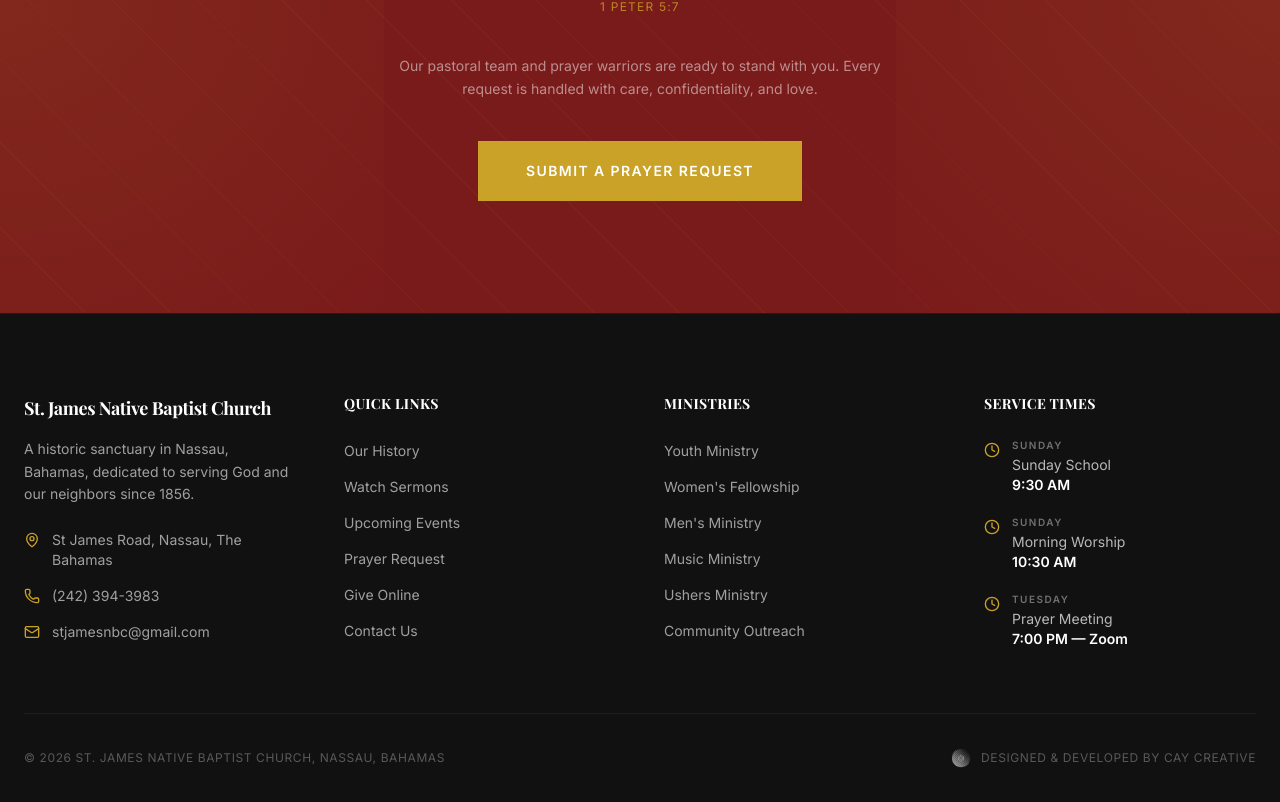
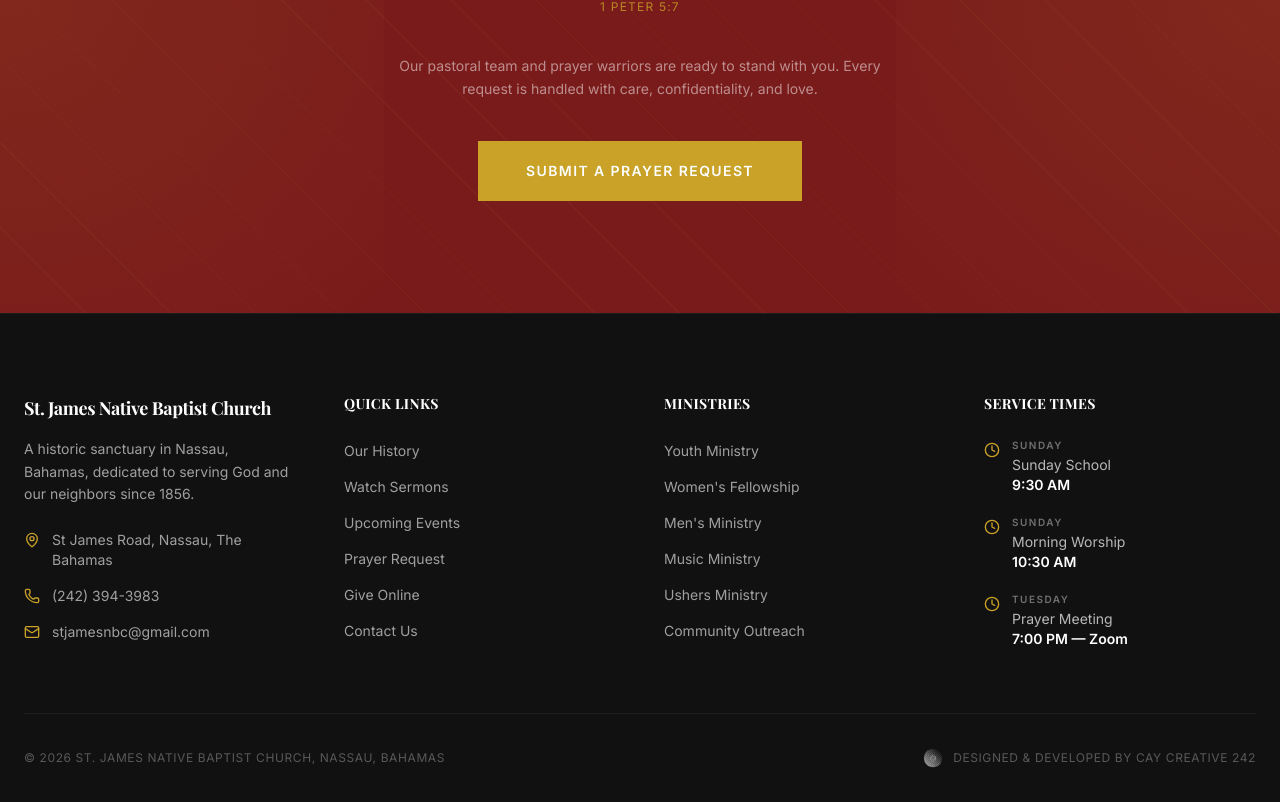
Before and after one commit to Ernestforbes12/caycreative-stjames, a Next.js app: page / in a window 1280 px wide. Shown: the part 3517-4319 px from the top of the page. Built offline with nearby package versions, Linux system fonts and the light colour scheme; no server answers.

Commit message:
Changed the footer to the correct company name

```diff
--- a/components/Footer.js
+++ b/components/Footer.js
@@ -141,7 +141,7 @@
               style={{ filter: 'brightness(0) invert(1)' }}
             />
             <span className="text-white/30 group-hover:text-[#C9A227] transition-colors duration-300">
-              Designed & Developed by Cay Creative
+              Designed & Developed by Cay Creative 242
             </span>
           </a>
         </div>
```
